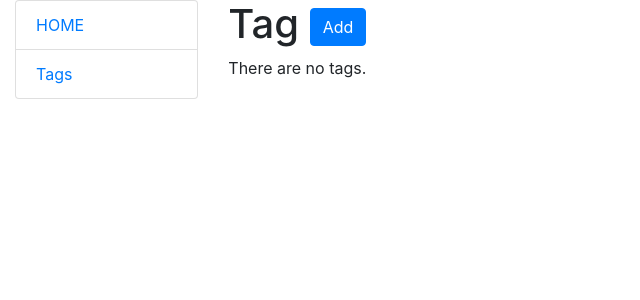
After one commit to MykytaKuzmytskyi/todo_list, a Django app: page /tags/ in a window 1280 px wide. The commit adds this page. Shown: the top 300 px of the page, without its empty margins (0-640 px from the left). Run offline with Django 4.2, Linux system fonts and the light colour scheme; data that the repository does not hold is empty.

Commit message:
Added functions for tag model.

```diff
--- a/tasks/forms.py
+++ b/tasks/forms.py
@@ -9,3 +9,9 @@ class TaskForm(forms.ModelForm):
     class Meta:
         model = Task
         fields = ("description", "tags", "deadline")
+
+
+class TagForm(forms.ModelForm):
+    class Meta:
+        model = Tag
+        fields = ("name",)
--- a/tasks/urls.py
+++ b/tasks/urls.py
@@ -5,7 +5,11 @@ from .views import (
     TaskCreateView,
     TaskUpdateView,
     TaskDeleteView,
-    closing_task
+    closing_task,
+    TagListView,
+    TagCreateView,
+    TagUpdateView,
+    TagDeleteView,
 )
 
 urlpatterns = [
@@ -14,6 +18,11 @@ urlpatterns = [
     path("tasks/update/<int:pk>/", TaskUpdateView.as_view(), name="task-update"),
     path("tasks/delete/<int:pk>/", TaskDeleteView.as_view(), name="task-delete"),
     path("tasks/<int:pk>/close/", closing_task, name="task-close"),
+
+    path("tags/", TagListView.as_view(), name="tag-list"),
+    path("tags/create/", TagCreateView.as_view(), name="tag-create"),
+    path("tags/update/<int:pk>/", TagUpdateView.as_view(), name="tag-update"),
+    path("tags/delete/<int:pk>/", TagDeleteView.as_view(), name="tag-delete"),
 ]
 
 app_name = "tasks"
--- a/tasks/views.py
+++ b/tasks/views.py
@@ -3,8 +3,8 @@ from django.shortcuts import render
 from django.urls import reverse_lazy
 from django.views import generic
 
-from tasks.forms import TaskForm
-from tasks.models import Task
+from tasks.forms import TaskForm, TagForm
+from tasks.models import Task, Tag
 
 
 class TaskListView(generic.ListView):
@@ -37,3 +37,25 @@ def closing_task(request, pk):
     return HttpResponseRedirect(
         reverse_lazy("tasks:task-list")
     )
+
+
+class TagListView(generic.ListView):
+    model = Tag
+    template_name = "tasks/tag_list.html"
+
+
+class TagCreateView(generic.CreateView):
+    model = Tag
+    form_class = TagForm
+    success_url = reverse_lazy("tasks:tag-list")
+
+
+class TagUpdateView(generic.UpdateView):
+    model = Tag
+    form_class = TagForm
+    success_url = reverse_lazy("tasks:tag-list")
+
+
+class TagDeleteView(generic.DeleteView):
+    model = Tag
+    success_url = reverse_lazy("tasks:tag-list")
--- a/templates/includes/sidebar.html
+++ b/templates/includes/sidebar.html
@@ -1,4 +1,4 @@
 <ul class="sidebar-nav list-group">
   <li class="list-group-item"><a href="{% url 'tasks:task-list' %}">HOME</a></li>
-  <li class="list-group-item"><a href="{#}">Tags</a></li>
+  <li class="list-group-item"><a href="{% url 'tasks:tag-list' %}">Tags</a></li>
 </ul>
--- /dev/null
+++ b/templates/tasks/tag_list.html
@@ -0,0 +1,30 @@
+{% extends "base.html" %}
+
+{% block content %}
+    <h1>
+      Tag
+      <a href="{% url 'tasks:tag-create' %}" class="btn btn-primary link-to-page">
+      Add
+      </a>
+    </h1>
+
+    {% if tag_list %}
+    <table class="table">
+      <tr>
+        <th>Name</th>
+        <th>Update</th>
+        <th>Delete</th>
+      </tr>
+    {% for tag in tag_list %}
+      <tr>
+        <td>{{ tag.name }}</td>
+        <td><a href="{% url 'tasks:tag-update' pk=tag.id %}" class="btn btn-secondary">Update</a></td>
+        <td><a href="{% url 'tasks:tag-delete' pk=tag.id %}" class="btn btn-secondary">Delete</a></td>
+      </tr>
+    {% endfor %}
+
+    </table>
+    {% else %}
+      <p>There are no tags.</p>
+    {% endif %}
+{% endblock %}
```
Also changed, not shown: templates/tasks/tag_confirm_delete.html (added, +10 -0 lines), templates/tasks/tag_form.html (added, +12 -0 lines).
